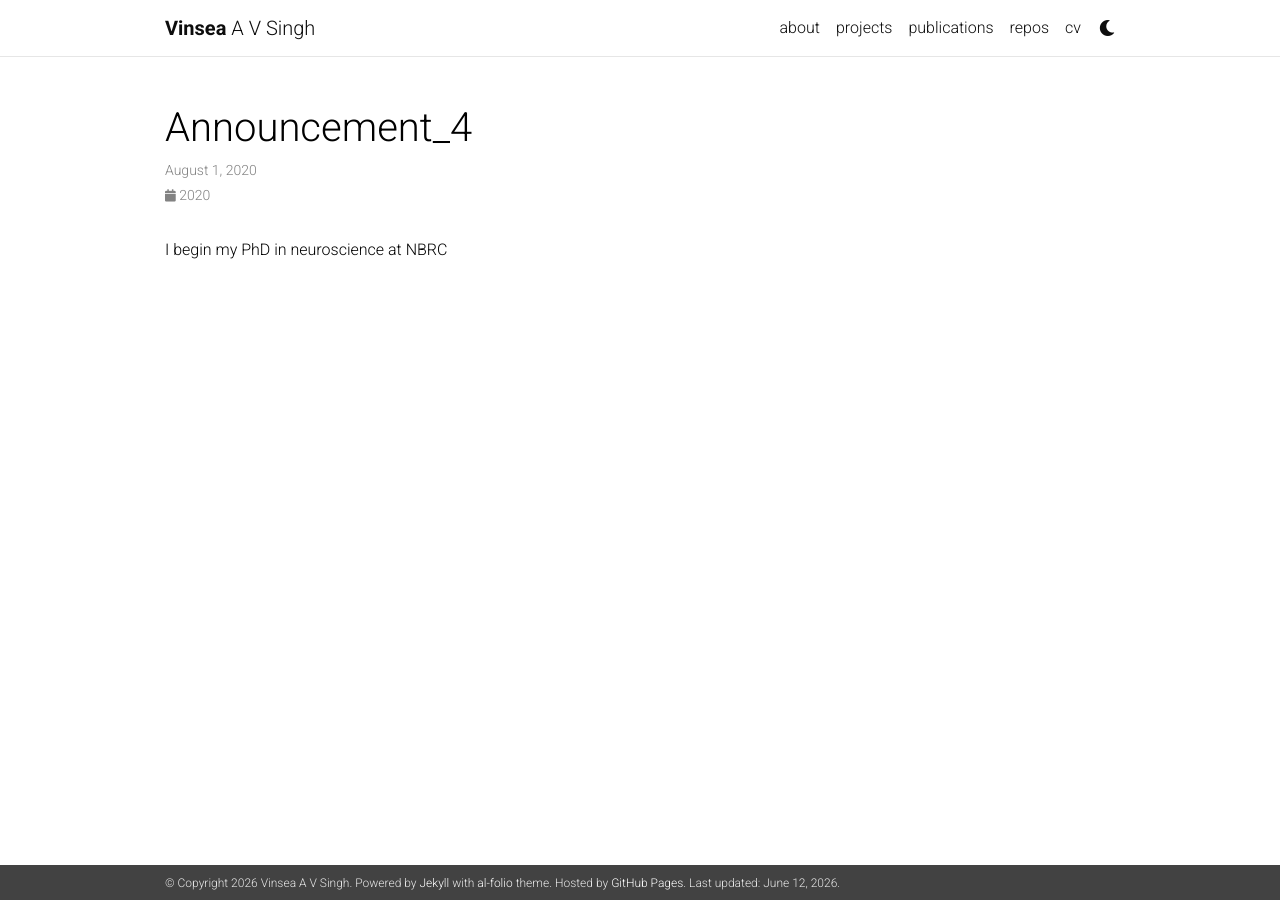
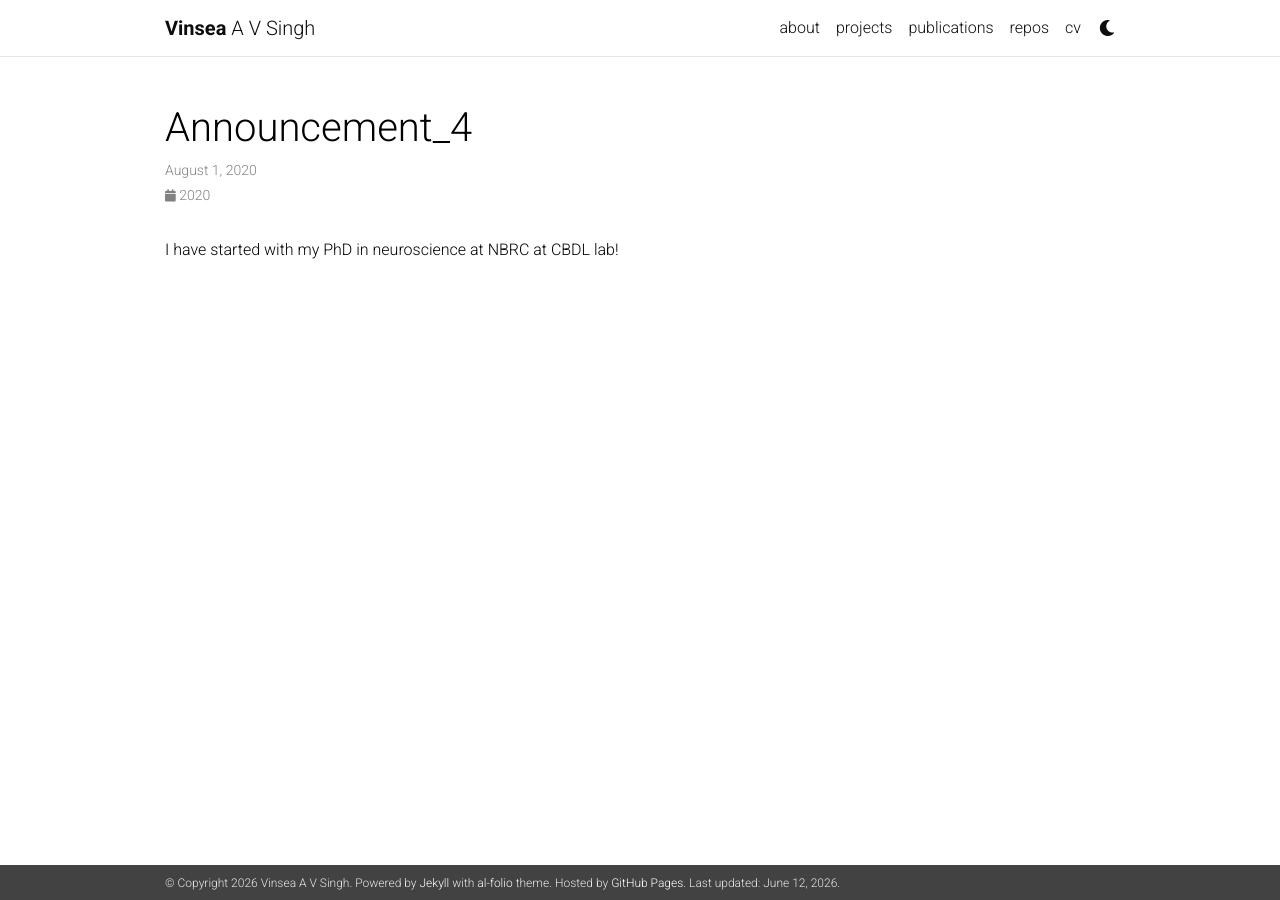
Before and after one commit to VinseaSingh/vinseasingh.github.io, a Jekyll site: the page built from _news/announcement_4.md, in a window 1280 px wide. Built offline with Jekyll 4.4.1, drawn with Linux system fonts in a browser that asks for light colours; comment, search, counter and statistics services are not loaded; a style sheet for code colours, icons or effects is not loaded.

Commit message:
Update announcement_4.md

```diff
--- a/_news/announcement_4.md
+++ b/_news/announcement_4.md
@@ -4,4 +4,4 @@ date: 2020-08-01 15:59:00-0400
 inline: true
 ---
 
-I begin my PhD in neuroscience at NBRC
+I have started with my PhD in neuroscience at NBRC at CBDL lab!
```
